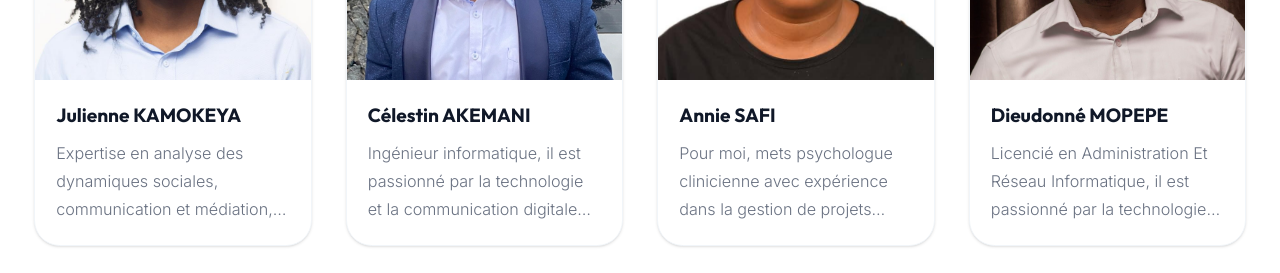
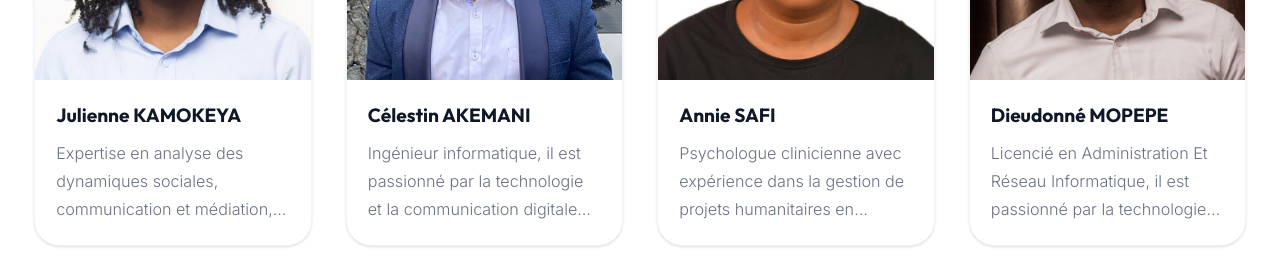
Before and after one commit to Ger-Cub/afadef, a React (Vite) app: page / in a window 1280 px wide. Shown: the part 3300-3573 px from the top of the page. Built offline with nearby package versions, Linux system fonts and the light colour scheme.

Commit message:
Update data.ts

```diff
--- a/src/data.ts
+++ b/src/data.ts
@@ -245,7 +245,7 @@ export const TEAM_MEMBERS = [
   {
     name: "Annie SAFI",
     role: "",
-    bio: "Pour moi, mets psychologue clinicienne avec expérience dans la gestion de projets humanitaires en contexte de crise (RDC et RCA)",
+    bio: "Psychologue clinicienne avec expérience dans la gestion de projets humanitaires en contexte de crise (RDC et RCA)",
     avatar: avatarAnnie
   },
   {
```
